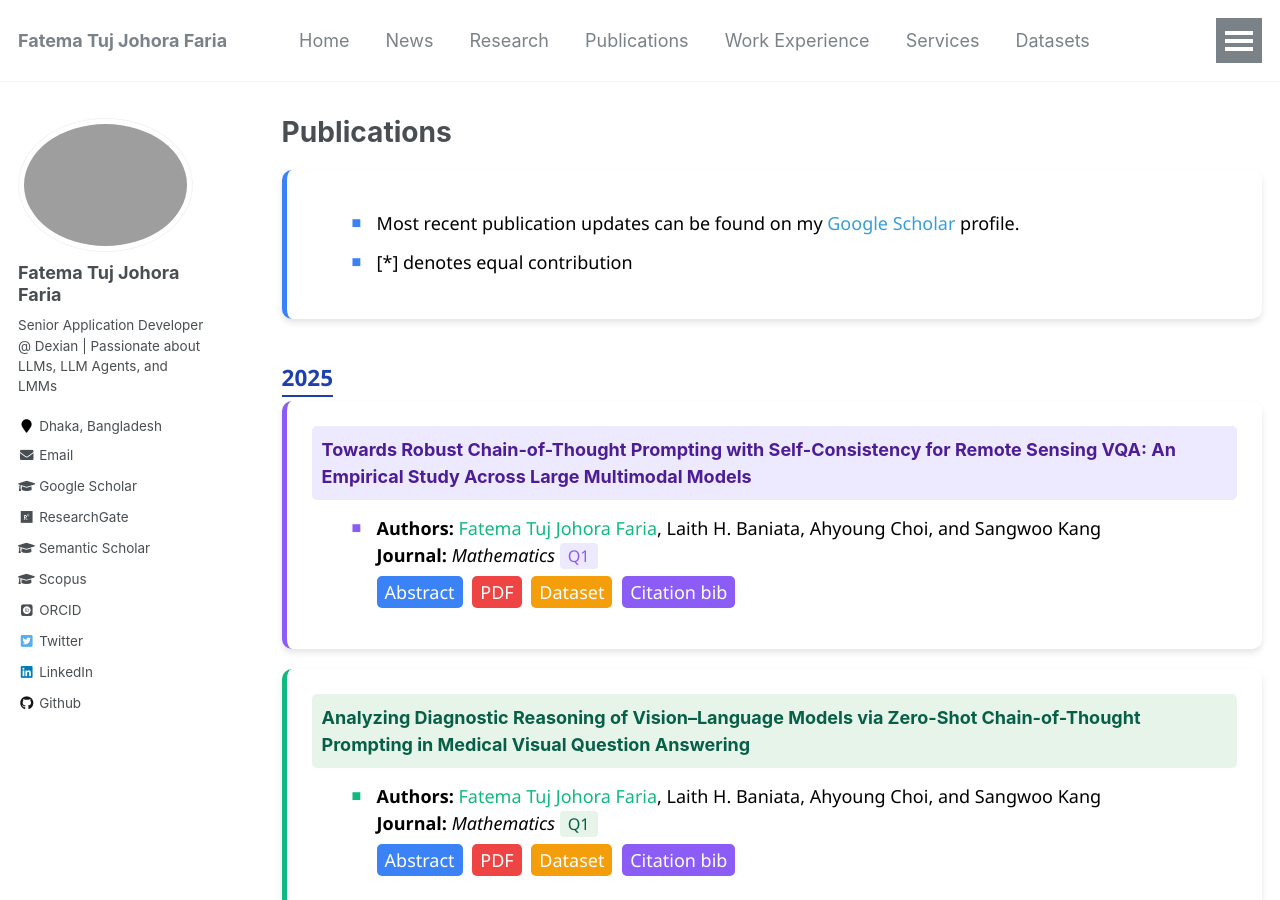
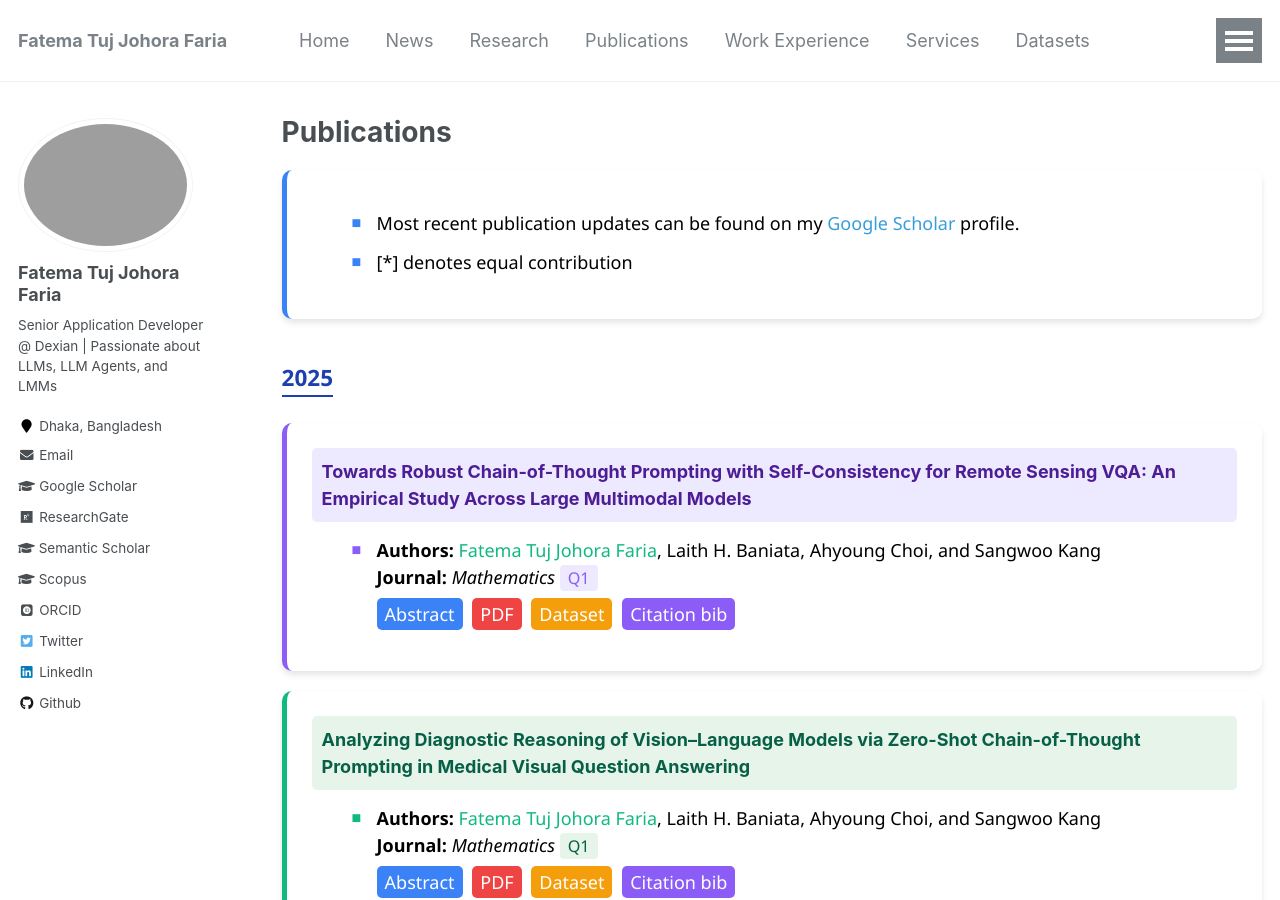
Before and after one commit to fatemafaria142/fatemafaria142.github.io, a Jekyll site: the page built from _pages/publications.md, in a window 1280 px wide and 900 px high. Built offline with Jekyll 4.4.1, drawn with Linux system fonts in a browser that asks for light colours; some web fonts are replaced.

Commit message:
Update publications

```diff
--- a/_pages/publications.md
+++ b/_pages/publications.md
@@ -21,10 +21,10 @@
   </div>
 </div>
 
-<h2 style="color: #1e40af; font-family: 'Segoe UI', sans-serif; font-weight: bold; border-bottom: 2px solid #1e40af; display: inline-flex; align-items: flex-end; padding-bottom: 4px; margin-bottom: 4px;">2025</h2>
+<h2 style="color: #1e40af; font-family: 'Segoe UI', sans-serif; font-weight: bold; border-bottom: 2px solid #1e40af; display: inline-flex; align-items: flex-end; padding-bottom: 4px;">2025</h2>
 
 <div style="display: flex; flex-wrap: wrap; gap: 20px;">
-  <div style="background:white;border-left:5px solid #8b5cf6;border-radius:10px;padding:25px;flex:1 1 100%;max-width:100%;box-shadow:0 4px 6px rgba(0,0,0,0.1);transition:transform 0.2s ease,box-shadow 0.2s ease;" onmouseover="this.style.transform='scale(1.01)';this.style.boxShadow='0 5px 10px rgba(0,0,0,0.12)';" onmouseout="this.style.transform='scale(1)';this.style.boxShadow='0 4px 6px rgba(0,0,0,0.1)';">
+  <div style="background:white;border-left:5px solid #8b5cf6;border-radius:10px;padding:25px;flex:1 1 100%;max-width:100%;box-shadow:0 4px 6px rgba(0,0,0,0.1);transition:transform 0.2s ease,box-shadow 0.2s ease;margin-top:15px;" onmouseover="this.style.transform='scale(1.01)';this.style.boxShadow='0 5px 10px rgba(0,0,0,0.12)';" onmouseout="this.style.transform='scale(1)';this.style.boxShadow='0 4px 6px rgba(0,0,0,0.1)';">
     <div style="background:#ede9fe;padding:10px;border-radius:5px;margin-bottom:15px;"><span style="color:#4c1d95;font-weight:bold;">Towards Robust Chain-of-Thought Prompting with Self-Consistency for Remote Sensing VQA: An Empirical Study Across Large Multimodal Models</span></div>
     <ul style="font-family:'Segoe UI',sans-serif;color:black;margin-top:15px;">
       <li style="margin-bottom:12px;list-style:none;position:relative;padding-left:25px;">
```
